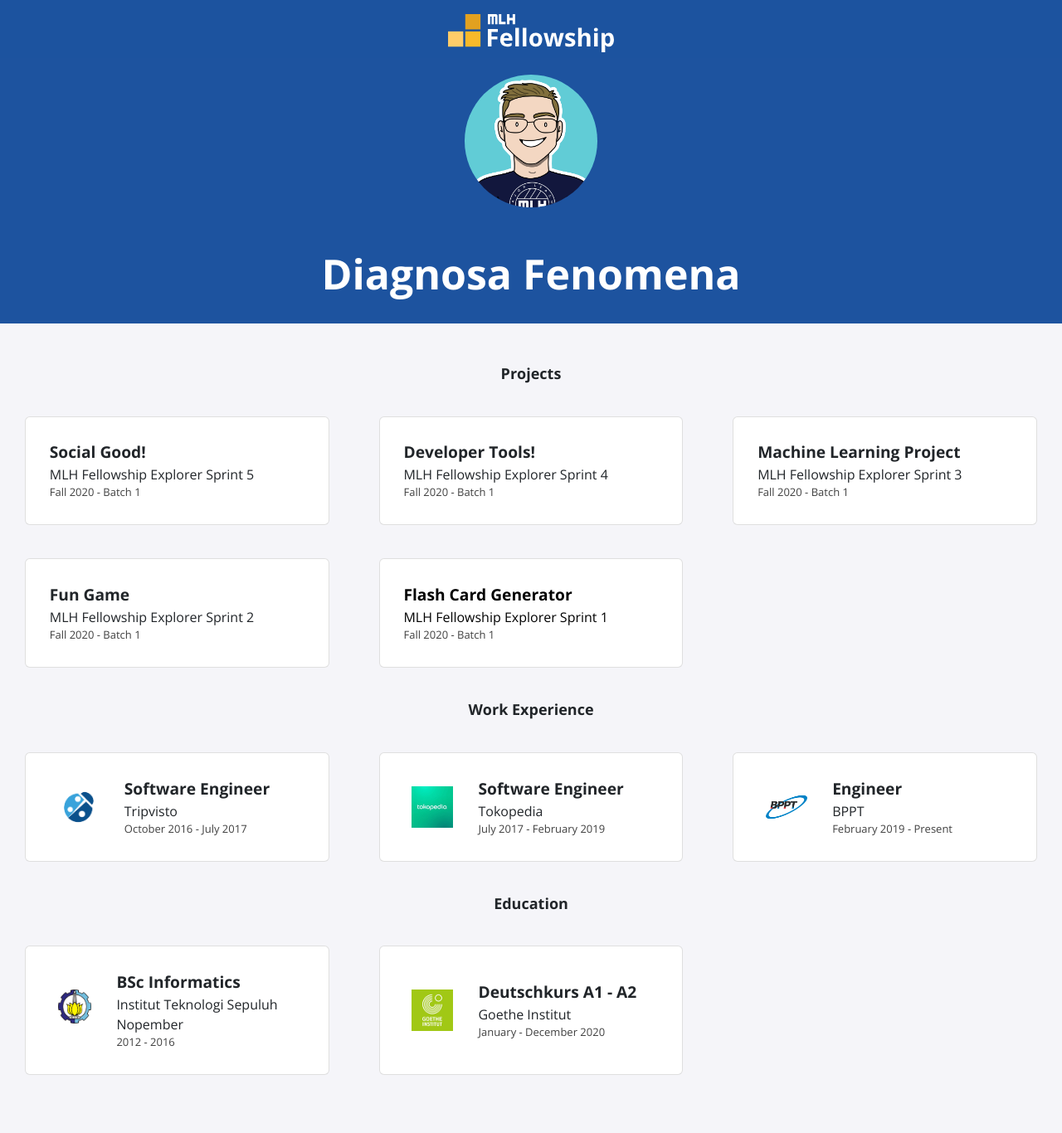
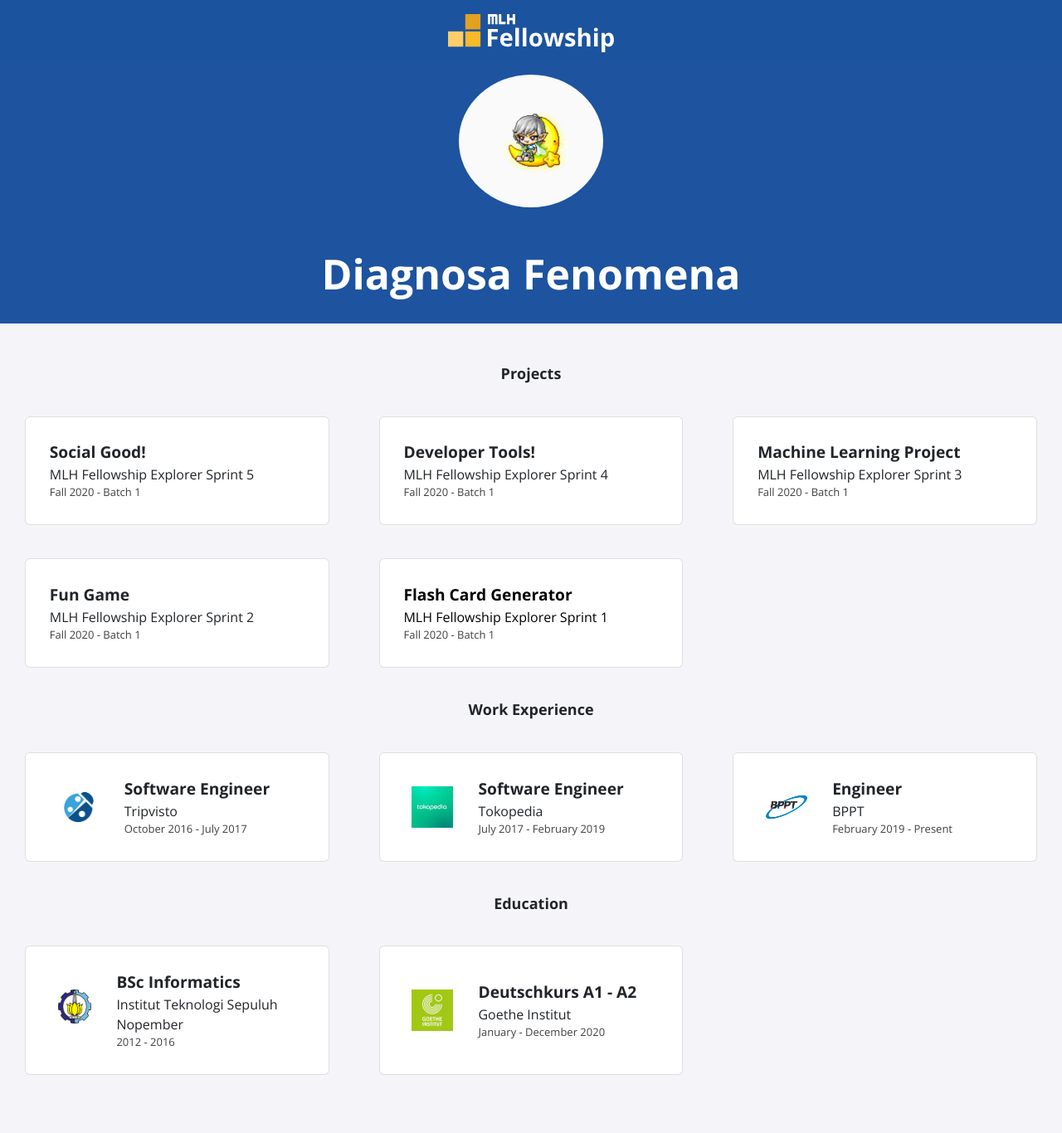
Before and after one commit to diagnosa/diagnosa.github.io, a Jekyll site: the page built from index.html, in a window 1280 px wide. Shown: the whole page at 83% size. Built offline with Jekyll 4.4.1, drawn with Linux system fonts in a browser that asks for light colours; nearby versions of some CDN libraries.

Commit message:
change profile picture

```diff
--- a/_includes/profile.html
+++ b/_includes/profile.html
@@ -1,6 +1,6 @@
 <div class="profile">
     <div class="profile-picture">
-        <img src="./assets/img/logo.jpg">
+        <img src="./assets/img/logo.png">
     </div>
     <h1>{{ site.title }}</h1>
 </div>
```
Also changed, not shown: assets/img/logo.png (added).
